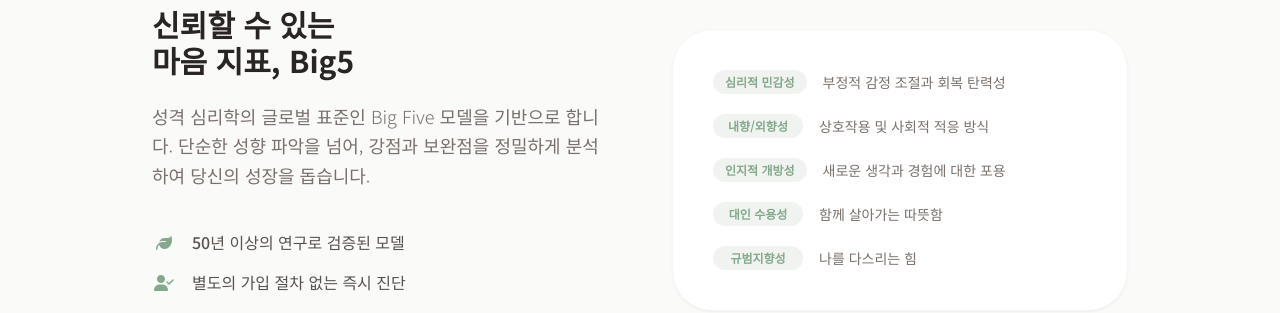
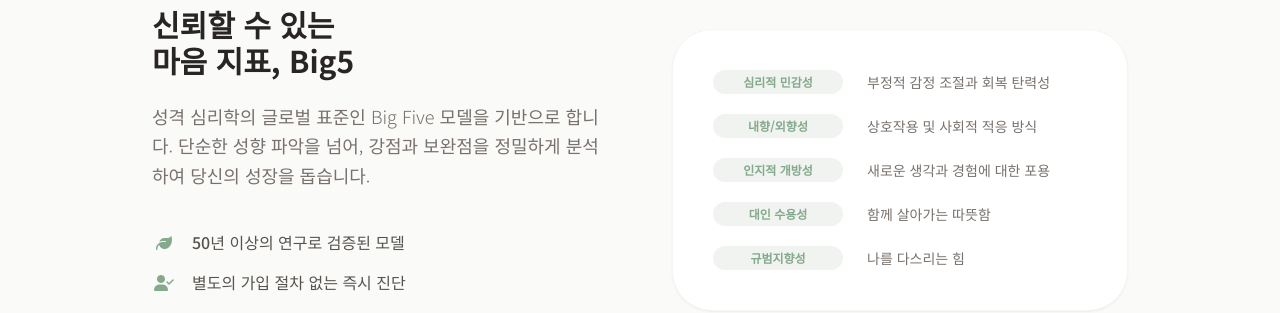
Before and after one commit to hyokyeong-PSI/mind-insight-2-, a React (Vite) app: page / in a window 1280 px wide. Shown: the part 983-1296 px from the top of the page. Built offline with nearby package versions, Linux system fonts and the light colour scheme.

Commit message:
Update Intro.tsx

```diff
--- a/components/Intro.tsx
+++ b/components/Intro.tsx
@@ -61,7 +61,7 @@
           </div>
         </div>
         <div className="bg-white p-10 rounded-[2.5rem] shadow-sm border border-[#f5f5f4]">
-          <div className="grid grid-cols-1 gap-5">
+          <div className="space-y-5">
             {[
               { title: '심리적 민감성', desc: '부정적 감정 조절과 회복 탄력성' },
               { title: '내향/외향성', desc: '상호작용 및 사회적 적응 방식' },
@@ -69,10 +69,15 @@
               { title: '대인 수용성', desc: '함께 살아가는 따뜻함' },
               { title: '규범지향성', desc: '나를 다스리는 힘' },
             ].map((item) => (
-              <div key={item.title} className="flex items-center gap-4 group">
-                <div className="bg-[#f0f3f0] text-[#84a98c] px-3 py-1 rounded-full font-bold text-xs min-w-[90px] text-center">{item.title}</div>
-                <p className="text-[#78716c] text-sm font-light">{item.desc}</p>
-              </div>
+              <div key={item.title} className="grid grid-cols-[130px_1fr] items-center gap-6">
+  <div className="bg-[#f0f3f0] text-[#84a98c] px-3 py-1 rounded-full font-bold text-xs text-center">
+    {item.title}
+  </div>
+  <p className="text-[#78716c] text-sm font-normal leading-relaxed">
+    {item.desc}
+  </p>
+</div>
+
             ))}
           </div>
         </div>
```
